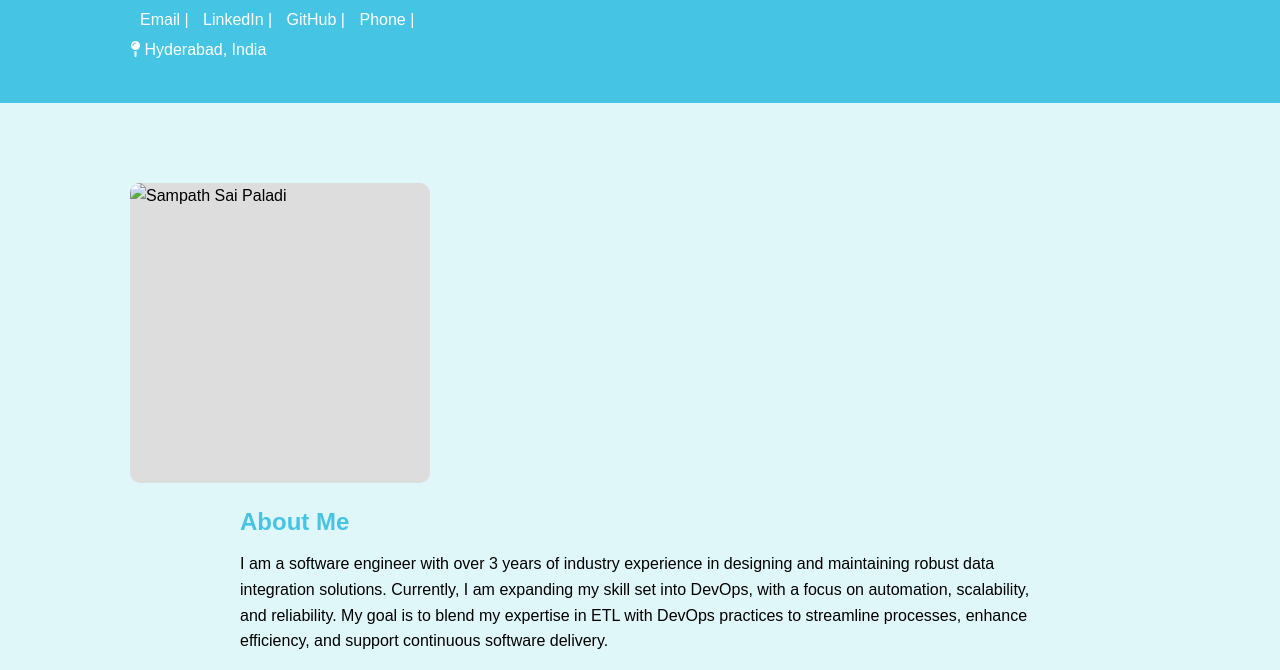
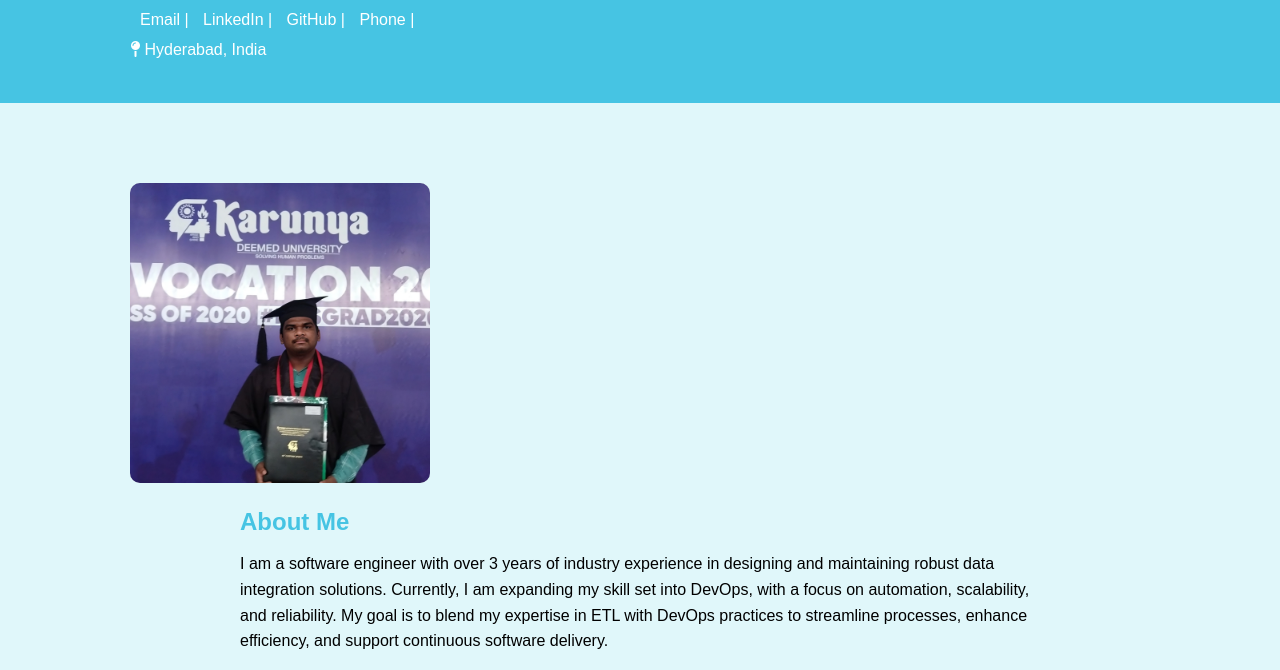
Before and after one commit to saisampathpaladi/portfolio, a plain HTML site: page index.html in a window 1280 px wide. Shown: the part 130-800 px from the top of the page. Drawn offline with Linux system fonts and the light colour scheme.

Commit message:
Update index.html

```diff
--- a/index.html
+++ b/index.html
@@ -37,7 +37,7 @@
     <section id="about">
         <div class="container">
             <div class="about-photo">
-                <img src="src/your_photo.jpg" alt="Sampath Sai Paladi">
+                <img src="src/your_photo.png" alt="Sampath Sai Paladi">
             </div>
             <div class="about-text">
                 <h2>About Me</h2>
```
